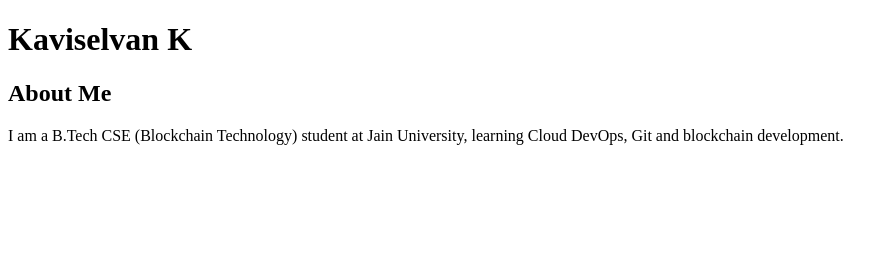
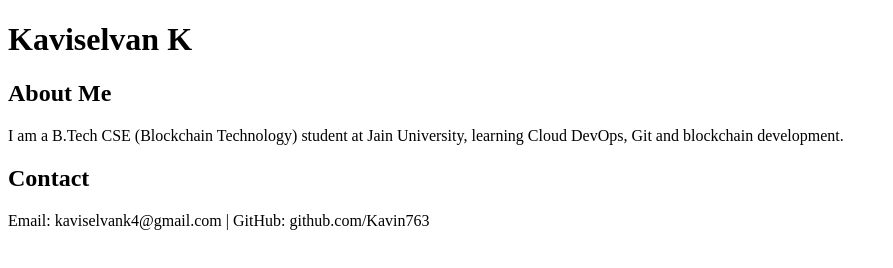
Before and after one commit to Kavin763/devops-portfolio, a plain HTML site: page index.html in a window 1280 px wide. Shown: the whole page, without its empty margins (0-893 px from the left). Drawn offline with Linux system fonts and the light colour scheme.

Commit message:
Add Contact section to index.html

```diff
--- a/index.html
+++ b/index.html
@@ -10,5 +10,9 @@
     <h2>About Me</h2>
     <p>I am a B.Tech CSE (Blockchain Technology) student at Jain University, learning Cloud DevOps, Git and blockchain development.</p>
   </section>
+  <section id="contact">
+    <h2>Contact</h2>
+    <p>Email: kaviselvank4@gmail.com | GitHub: github.com/Kavin763</p>
+  </section>
 </body>
 </html>
```
